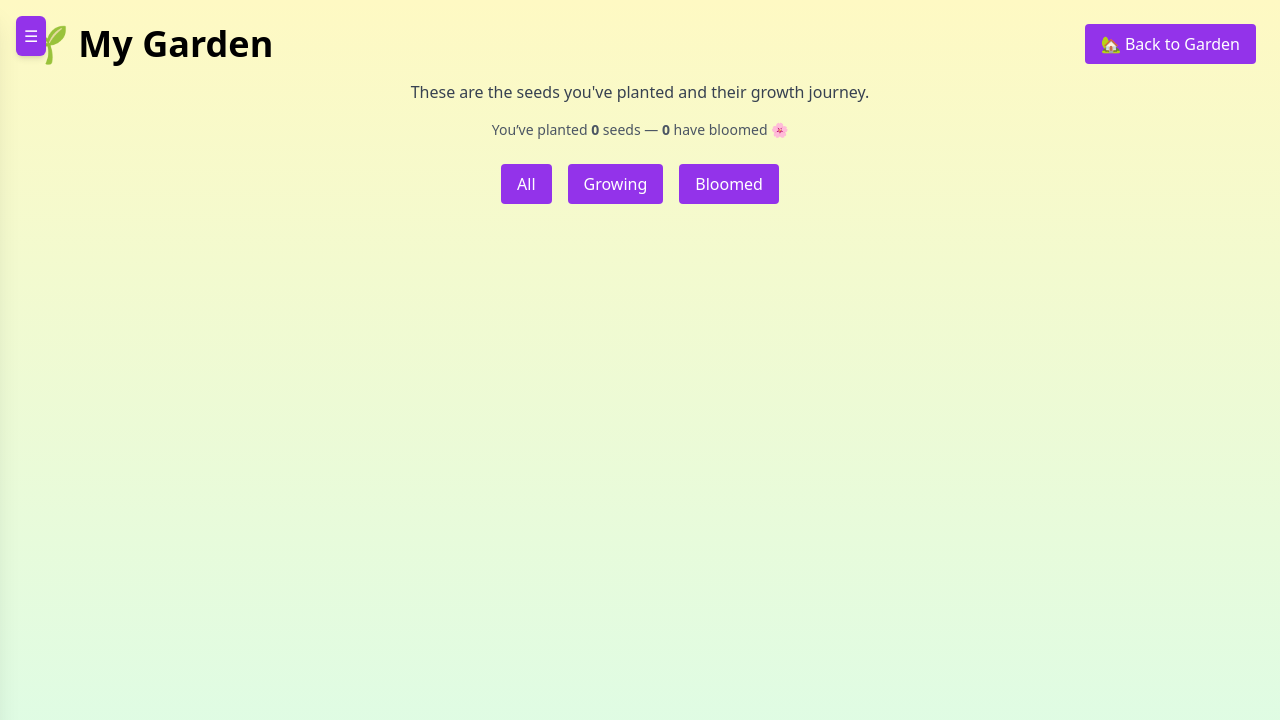
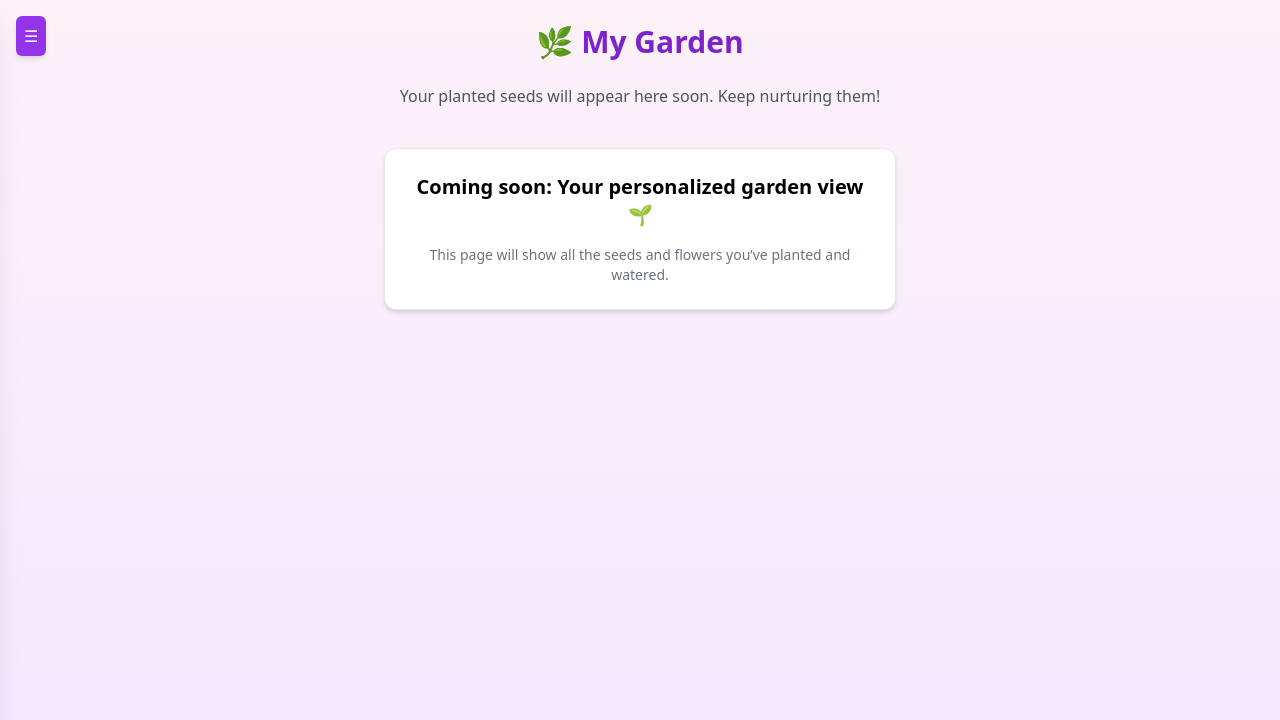
Before and after one commit to Edisonchung/sharons-garden, a Next.js app: page /garden/my in a window 1280 px wide. Shown: the top 720 px of the page. Built offline with nearby package versions, Linux system fonts and the light colour scheme.

Commit message:
Update my.js

```diff
--- a/pages/garden/my.js
+++ b/pages/garden/my.js
@@ -1,111 +1,39 @@
 // pages/garden/my.js
-import { useEffect, useState } from 'react';
+import { useEffect } from 'react';
+import { Input } from '../../components/ui/input';
+import { Button } from '../../components/ui/button';
 import { Card, CardContent } from '../../components/ui/card';
-import { Button } from '../../components/ui/button';
-import { Input } from '../../components/ui/input';
-import Link from 'next/link';
 
-export default function MyGardenPage() {
-  const [mySeeds, setMySeeds] = useState([]);
-  const [filter, setFilter] = useState('all');
-  const [summary, setSummary] = useState({ total: 0, bloomed: 0 });
-  const [editingDedication, setEditingDedication] = useState(null);
-  const [dedicationInput, setDedicationInput] = useState('');
+export default function MyGarden() {
+  useEffect(() => {
+    if ('Notification' in window && Notification.permission !== 'granted') {
+      Notification.requestPermission();
+    }
 
-  useEffect(() => {
-    const cached = JSON.parse(localStorage.getItem('flowers') || '{}');
-    const all = Object.values(cached);
-    setMySeeds(all);
-    const bloomCount = all.filter(seed => seed.bloomed).length;
-    setSummary({ total: all.length, bloomed: bloomCount });
+    const reminderKey = 'lastWaterReminder';
+    const last = localStorage.getItem(reminderKey);
+    const now = new Date();
+    const oneDay = 24 * 60 * 60 * 1000;
+
+    if (!last || now - new Date(last) > oneDay) {
+      if (Notification.permission === 'granted') {
+        new Notification('💧 Time to water your seeds in Sharon’s Garden!');
+        localStorage.setItem(reminderKey, now.toISOString());
+      }
+    }
   }, []);
 
-  const filteredSeeds = mySeeds.filter((seed) => {
-    if (filter === 'bloomed') return seed.bloomed;
-    if (filter === 'growing') return !seed.bloomed;
-    return true;
-  });
-
-  const handleDedicationSave = (id) => {
-    const updatedSeeds = mySeeds.map(seed => {
-      if (seed.id === id) {
-        const updated = { ...seed, dedication: dedicationInput };
-        const cached = JSON.parse(localStorage.getItem('flowers') || '{}');
-        cached[seed.id] = updated;
-        localStorage.setItem('flowers', JSON.stringify(cached));
-        return updated;
-      }
-      return seed;
-    });
-    setMySeeds(updatedSeeds);
-    setEditingDedication(null);
-    setDedicationInput('');
-  };
-
   return (
-    <div className="min-h-screen bg-gradient-to-b from-yellow-100 to-green-100 p-6">
-      <div className="flex justify-between items-center mb-4">
-        <h1 className="text-4xl font-bold">🌱 My Garden</h1>
-        <Link href="/">
-          <Button className="bg-purple-600 hover:bg-purple-700 text-white">🏡 Back to Garden</Button>
-        </Link>
-      </div>
-
-      <p className="text-center text-md text-gray-700 mb-4">These are the seeds you've planted and their growth journey.</p>
-
-      <div className="text-center text-sm text-gray-600 mb-6">
-        You’ve planted <strong>{summary.total}</strong> seeds — <strong>{summary.bloomed}</strong> have bloomed 🌸
-      </div>
-
-      <div className="flex justify-center gap-4 mb-8">
-        <Button onClick={() => setFilter('all')} variant={filter === 'all' ? 'default' : 'outline'}>All</Button>
-        <Button onClick={() => setFilter('growing')} variant={filter === 'growing' ? 'default' : 'outline'}>Growing</Button>
-        <Button onClick={() => setFilter('bloomed')} variant={filter === 'bloomed' ? 'default' : 'outline'}>Bloomed</Button>
-      </div>
-
-      <div className="grid grid-cols-1 sm:grid-cols-2 md:grid-cols-3 gap-6">
-        {filteredSeeds.map((seed) => (
-          <Card key={seed.id} className="bg-white shadow-md rounded-xl p-4 border-4" style={{ borderColor: seed.bloomed ? '#f472b6' : '#cbd5e1' }}>
-            <CardContent>
-              <h3 className="text-lg font-semibold text-purple-700">
-                {seed.bloomed ? `${seed.bloomedFlower} ${seed.type}` : '🌱 Seedling'}
-              </h3>
-              <p className="text-sm italic text-gray-500">{seed.color} • {seed.name || 'Anonymous'}</p>
-              {seed.note && <p className="text-sm text-gray-600 mb-1">“{seed.note}”</p>}
-              {seed.bloomed && (
-                <div className="mb-2">
-                  {editingDedication === seed.id ? (
-                    <div className="flex gap-2 items-center">
-                      <Input
-                        value={dedicationInput}
-                        onChange={(e) => setDedicationInput(e.target.value)}
-                        placeholder="Enter dedication..."
-                        className="w-full"
-                      />
-                      <Button size="sm" onClick={() => handleDedicationSave(seed.id)}>Save</Button>
-                    </div>
-                  ) : (
-                    <div>
-                      <p className="text-sm text-pink-600">🌟 Dedication: {seed.dedication || 'Not added yet'}</p>
-                      <Button size="sm" variant="outline" onClick={() => {
-                        setEditingDedication(seed.id);
-                        setDedicationInput(seed.dedication || '');
-                      }} className="mt-1">
-                        {seed.dedication ? 'Edit' : 'Add'} Dedication
-                      </Button>
-                    </div>
-                  )}
-                </div>
-              )}
-              <p className="text-sm text-gray-500 mb-2">Watered {seed.waterCount} / 7</p>
-              <a
-                href={`/flower/${seed.id}`}
-                className="inline-block text-blue-600 font-medium hover:underline"
-              >
-                View</a>
-            </CardContent>
-          </Card>
-        ))}
+    <div className="min-h-screen bg-gradient-to-b from-pink-50 to-purple-100 p-6 text-center">
+      <h1 className="text-3xl font-bold text-purple-700 mb-6">🌿 My Garden</h1>
+      <p className="text-gray-600">Your planted seeds will appear here soon. Keep nurturing them!</p>
+      <div className="mt-10">
+        <Card className="p-6 max-w-lg mx-auto">
+          <CardContent>
+            <h2 className="text-xl font-semibold mb-4">Coming soon: Your personalized garden view 🌱</h2>
+            <p className="text-sm text-gray-500">This page will show all the seeds and flowers you’ve planted and watered.</p>
+          </CardContent>
+        </Card>
       </div>
     </div>
   );
```
